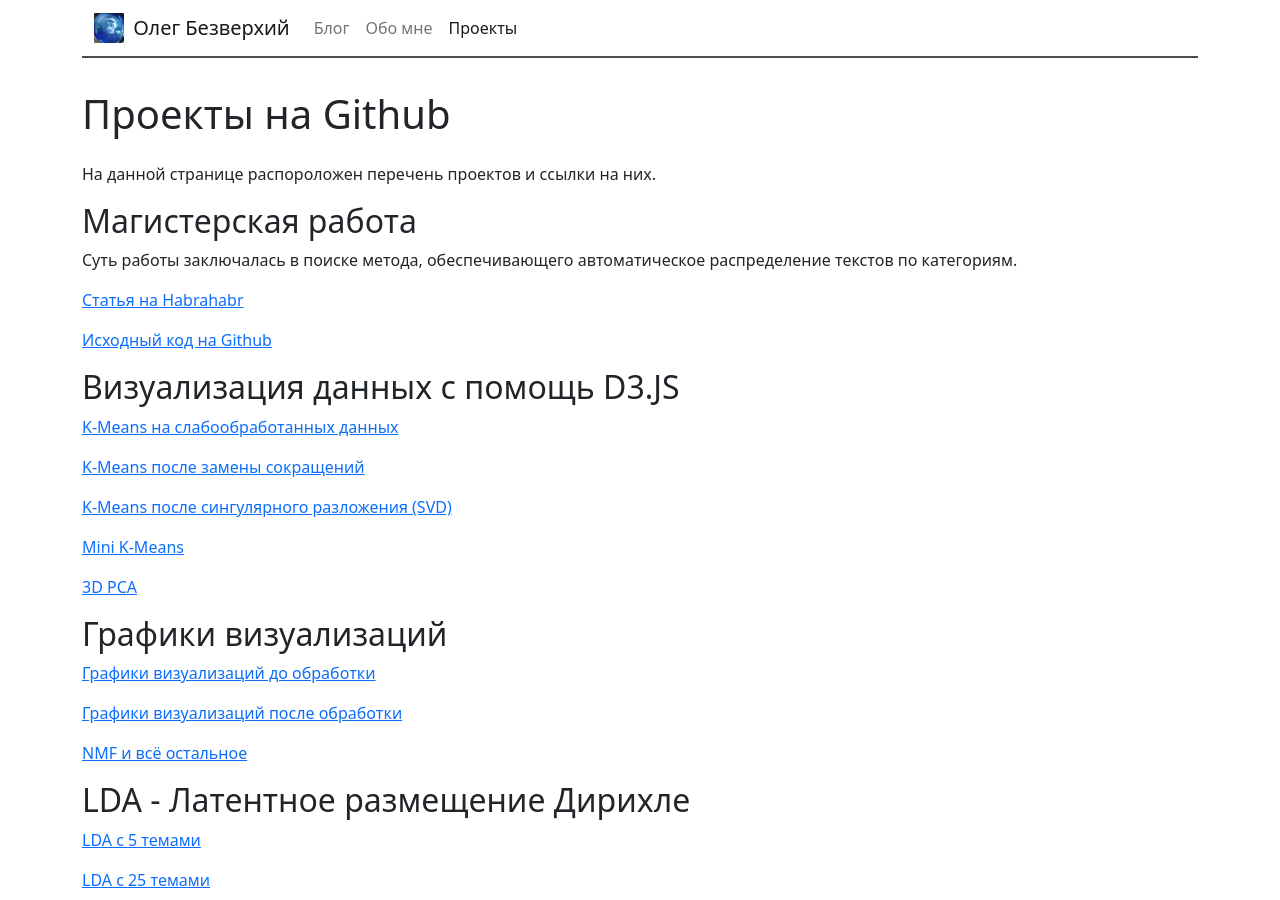
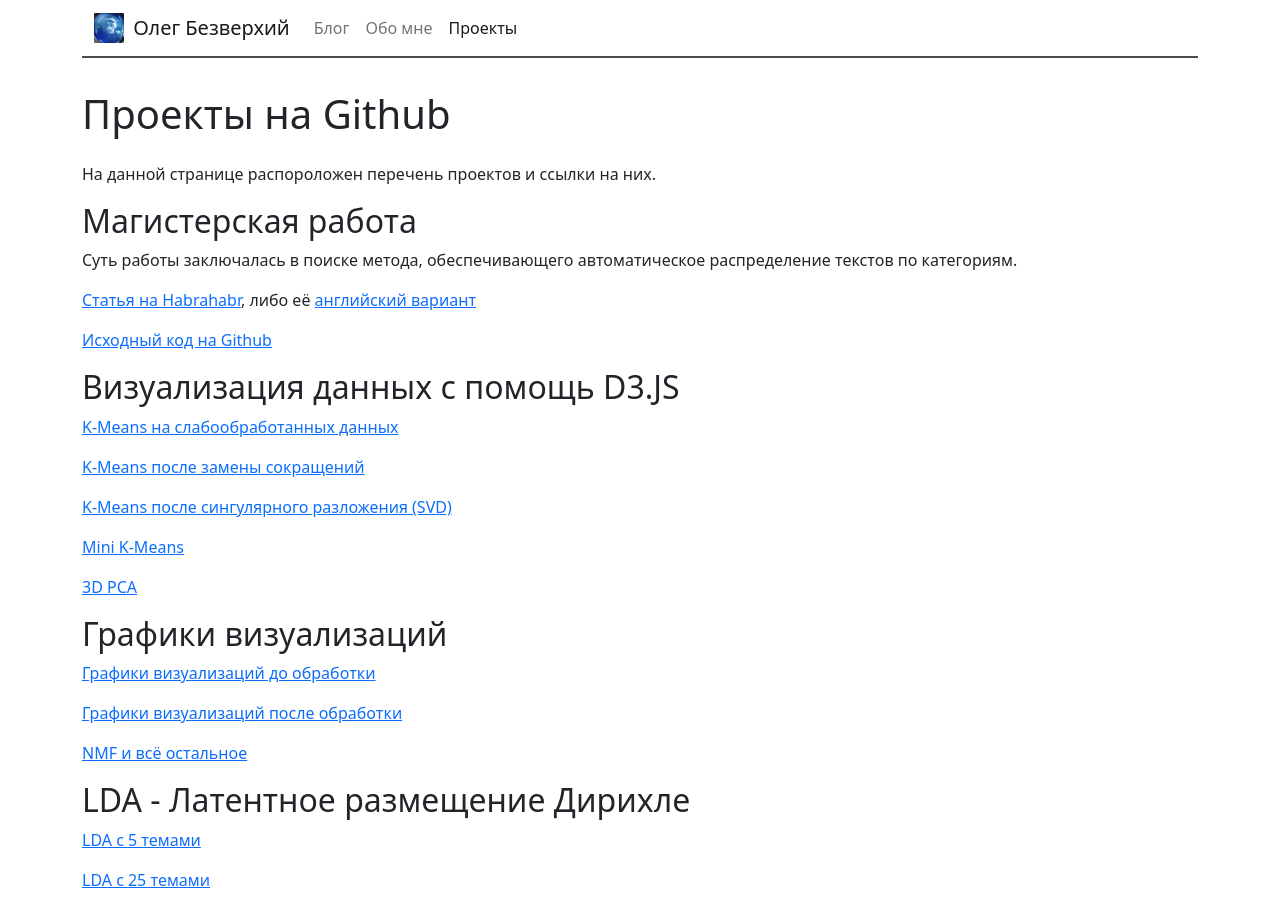
Before and after one commit to OlegBezverhii/olegbezverhii.github.io, a Jekyll site: the page built from anypages/project.md, in a window 1280 px wide and 900 px high. Built offline with Jekyll 4.4.1, drawn with Linux system fonts in a browser that asks for light colours.

Commit message:
Update project.md

```diff
--- a/anypages/project.md
+++ b/anypages/project.md
@@ -10,7 +10,7 @@ permalink: /project/
 
 Суть работы заключалась в поиске метода, обеспечивающего автоматическое распределение текстов по категориям.
 
-[Статья на Habrahabr](https://habr.com/ru/post/346206/)
+[Статья на Habrahabr](https://habr.com/ru/post/346206/), либо её [английский вариант](https://sudonull.com/post/63544-Clustering-and-visualizing-textual-information)
 
 
 [Исходный код на Github](https://github.com/OlegBezverhii/python-notebooks/blob/master/ClasteringRus.py)
```
